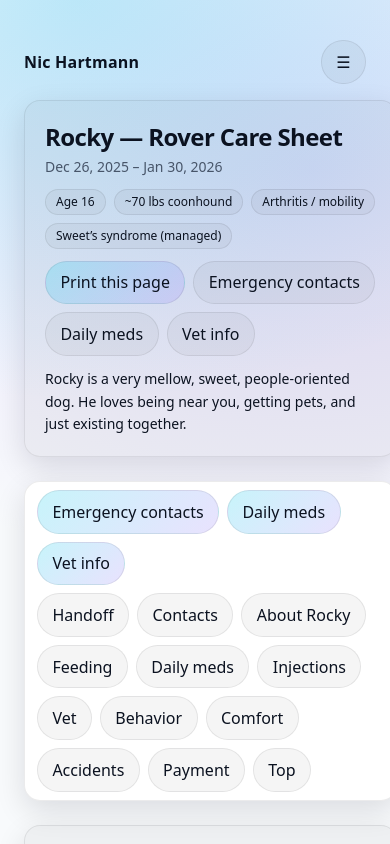
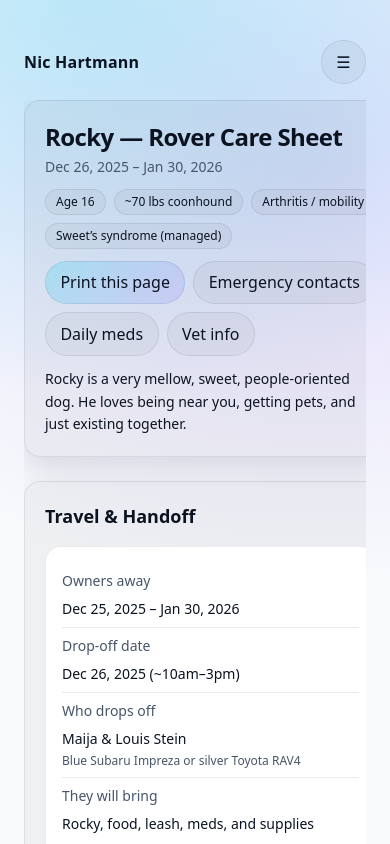
Before and after one commit to sakhaltai/sakhaltai.github.io, a React (Vite) app: page /rocky-care in a window 390 px wide. Built offline with nearby package versions, Linux system fonts and the light colour scheme.

Commit message:
hopefully fixed overflow bullshit

```diff
--- a/src/index.css
+++ b/src/index.css
@@ -3,6 +3,10 @@
 @tailwind base;
 @tailwind components;
 @tailwind utilities;
+
+html, body {
+  overflow-x: hidden;
+}
 
 /* =======================================
    Theme tokens (dark & light aware)
--- a/src/pages/RockyCare.tsx
+++ b/src/pages/RockyCare.tsx
@@ -315,7 +315,7 @@ export default function RockyCare() {
   ];
 
   return (
-    <main className="grid gap-6 md:gap-8">
+    <main className="grid gap-6 md:gap-8 overflow-x-hidden">
       <style>{`
         @media print {
           .print-hide { display: none !important; }
@@ -377,11 +377,11 @@ export default function RockyCare() {
       </section>
 
       {/* Sticky bar: quick actions + section nav */}
-      <div className="sticky top-2 z-40 print-hide">
+      <div className="sticky top-2 z-40 print-hide hidden md:block">
         <div className="bg-[var(--bg-elev)] border border-[var(--border)] rounded-2xl shadow-card px-3 py-2">
           <div className="flex flex-col gap-2">
             {/* Quick actions */}
-            <div className="flex flex-wrap sm:flex-nowrap gap-2 sm:overflow-x-auto sm:no-scrollbar">
+            <div className="flex flex-wrap gap-2">
               <a className="btn primary" href="#contacts">
                 Emergency contacts
               </a>
@@ -394,7 +394,7 @@ export default function RockyCare() {
             </div>
 
             {/* Section nav */}
-            <div className="flex flex-wrap sm:flex-nowrap gap-2 sm:overflow-x-auto sm:no-scrollbar">
+            <div className="flex flex-wrap gap-2">
               {sections.map((s) => (
                 <a key={s.id} className="btn" href={`#${s.id}`}>
                   {s.label}
```
